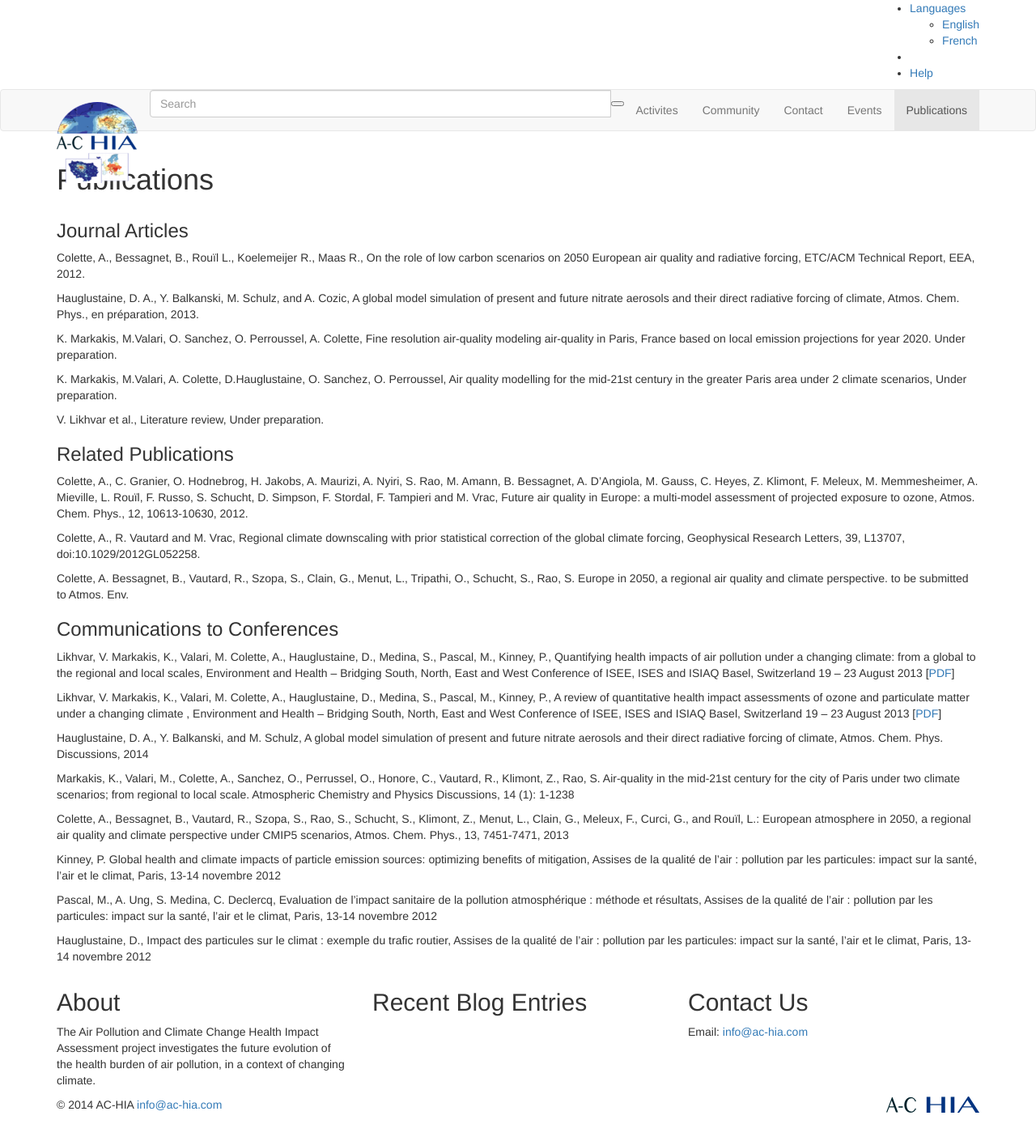
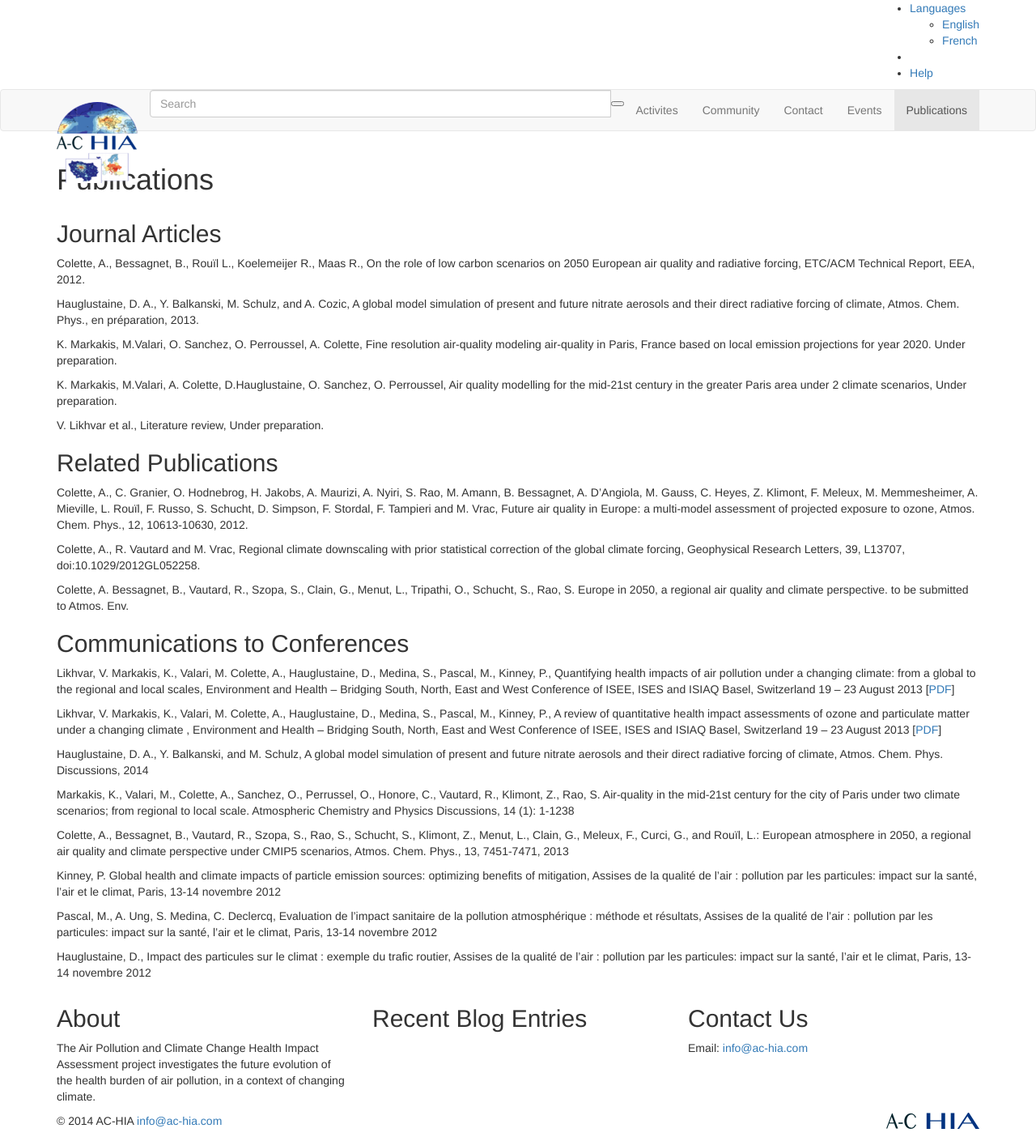
Before and after one commit to vlikhvar/achia, a Jekyll site: the page built from publications.md, in a window 1280 px wide. Shown: the whole page at 81% size. Built offline with Jekyll 4.4.1, drawn with Linux system fonts in a browser that asks for light colours; nearby versions of some CDN libraries; library files that are not in the unit come from our copies; Markdown is read by kramdown in place of the engine named in the settings.

Commit message:
Update publications.md

```diff
--- a/publications.md
+++ b/publications.md
@@ -5,7 +5,7 @@ group: navigation
 ---
 {% include JB/setup %}
 
-### Journal Articles
+<div class="headline"><h2>Journal Articles</h2></div>
 
 Colette, A., Bessagnet, B., Rouïl L., Koelemeijer R., Maas R., On the role of low carbon scenarios on 2050 European air quality and radiative forcing, ETC/ACM Technical Report, EEA, 2012.
 
@@ -18,7 +18,7 @@ K. Markakis, M.Valari, A. Colette, D.Hauglustaine, O. Sanchez, O. Perroussel, Ai
 
 V. Likhvar et al., Literature review, Under preparation.
 
-### Related Publications
+<div class="headline"><h2>Related Publications</h2></div>
 
 Colette, A., C. Granier, O. Hodnebrog, H. Jakobs, A. Maurizi, A. Nyiri, S. Rao, M. Amann, B. Bessagnet, A. D'Angiola, M. Gauss, C. Heyes, Z. Klimont, F. Meleux, M. Memmesheimer, A. Mieville, L. Rouïl, F. Russo, S. Schucht, D. Simpson, F. Stordal, F. Tampieri and M. Vrac, Future air quality in Europe: a multi‐model assessment of projected exposure to ozone, Atmos. Chem. Phys., 12, 10613‐10630, 2012.
 
@@ -26,7 +26,7 @@ Colette, A., R. Vautard and M. Vrac, Regional climate downscaling with prior sta
 
 Colette, A. Bessagnet, B., Vautard, R., Szopa, S., Clain, G., Menut, L., Tripathi, O., Schucht, S., Rao, S. Europe in 2050, a regional air quality and climate perspective. to be submitted to Atmos. Env.
 
-### Communications to Conferences
+<div class="headline"><h2>Communications to Conferences</h2></div>
 
 Likhvar, V. Markakis, K., Valari, M. Colette, A., Hauglustaine, D., Medina, S., Pascal, M., Kinney, P., Quantifying health impacts of air pollution under a changing climate: from a global to the regional and local scales, Environment and Health – Bridging South, North, East and West Conference of ISEE, ISES and ISIAQ Basel, Switzerland 19 – 23 August 2013 [[PDF]({{ ASSET_PATH }}/../../pdfs/ISEE_VICTORIA__LIKHVAR_90x120_V2.qxp_HD_V3.pdf)]
 
```
